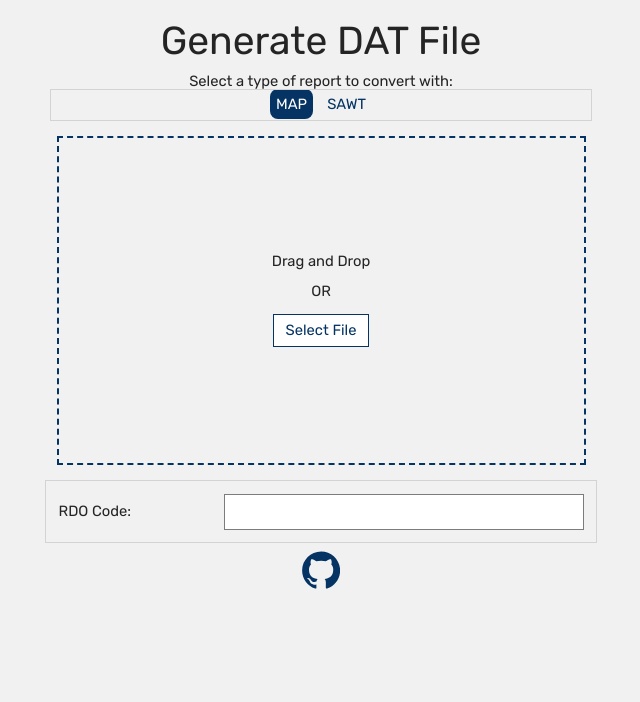
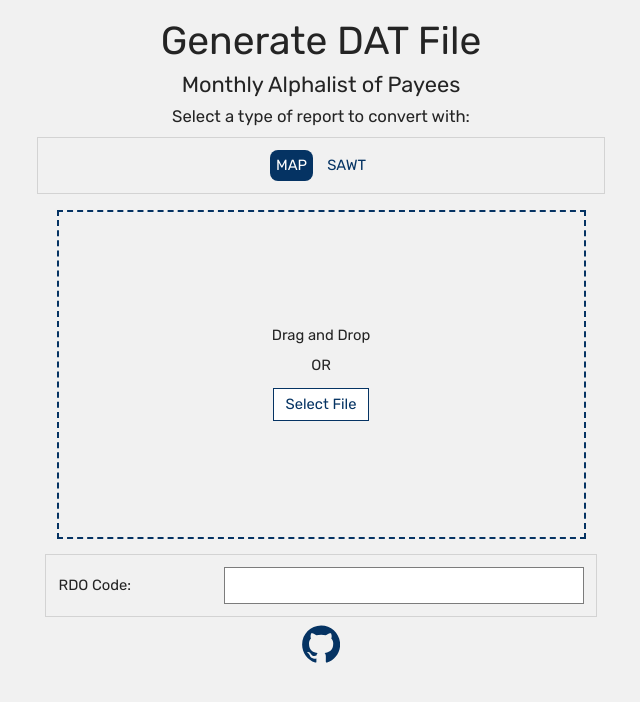
Before and after one commit to github-user-418848/file-converter, a Vue app: page /gen-dat-file/1 in a window 1280 px wide. Shown: the top 702 px of the page, without its empty margins (319-959 px from the left). Built offline with nearby package versions, Linux system fonts and the light colour scheme.

Commit message:
add a descriptive name w/ some minor style changes

```diff
--- a/src/components/NavReports.vue
+++ b/src/components/NavReports.vue
@@ -1,5 +1,6 @@
 <template>
-  Select a type of report to convert with:
+  <h2>{{ reportName }}</h2>
+  <h3>Select a type of report to convert with:</h3>
   <nav>
     <ul>
       <li v-for="report in reports" :key="report.id">
@@ -16,25 +17,42 @@
   data() {
     return {
       reports: [
-          { title: 'MAP', id: 1 },
-          // { title: 'QAP', id: 2 },
-          { title: 'SAWT', id: 3 },
+        { title: 'MAP', id: 1, name: 'Monthly Alphalist of Payees' },
+        // { title: 'QAP', id: 2, name: 'Quarter' },
+        { title: 'SAWT', id: 3, name: 'Summary Alphalist of Withholding Taxes' },
         // { title: 'Sales', id: 4 },
         // { title: 'Purchase', id: 5 },
       ]
+    }
+  },
+  computed: {
+    reportName() {
+      const id = Number(this.$route.params.id);
+      const report = this.reports.find(report => report.id === id);
+      return report ? report.name : '';
     }
   }
 }
 </script>
 <style>
+h2 {
+  font-size: clamp(1.25rem, 1.25rem + 0.2083vw, 1.5rem);
+  margin-bottom: clamp(0.4rem, 0.4rem + 0.5vw, 1rem);
+}
+h3 {
+  font-size: clamp(1rem, 1rem + 0.1042vw, 1.125rem);
+  margin-bottom: clamp(0.4rem, 0.4rem + 0.5vw, 1rem);
+}
+
 nav {
   max-width: clamp(12.5rem, 12.5rem + 26.0417vw, 43.75rem);
   width: 100%;
   margin: 0 auto;
   overflow-x: auto;
-    padding: .5rem;
+  padding: clamp(0.9rem, 0.9rem + 0.5vw, 1.5rem);
   border: 1px solid lightgray;
 }
+
 nav ul {
   display: flex;
   flex-direction: row;
@@ -42,19 +60,23 @@
   gap: .5rem;
   padding: 0px;
 }
+
 nav ul li {
   list-style-type: none;
 }
+
 nav ul li a {
   color: var(--primary);
   padding: clamp(0.2rem, 0.2rem + 0.25vw, 0.5rem);
   border-radius: 8px;
   transition: 0.3s;
 }
+
 nav ul li a:hover {
   background-color: var(--primary);
   color: white;
 }
+
 nav ul li a.router-link-active {
   background-color: var(--primary);
   color: white;
```
Lines whose indentation alone changed are shown as unchanged.
